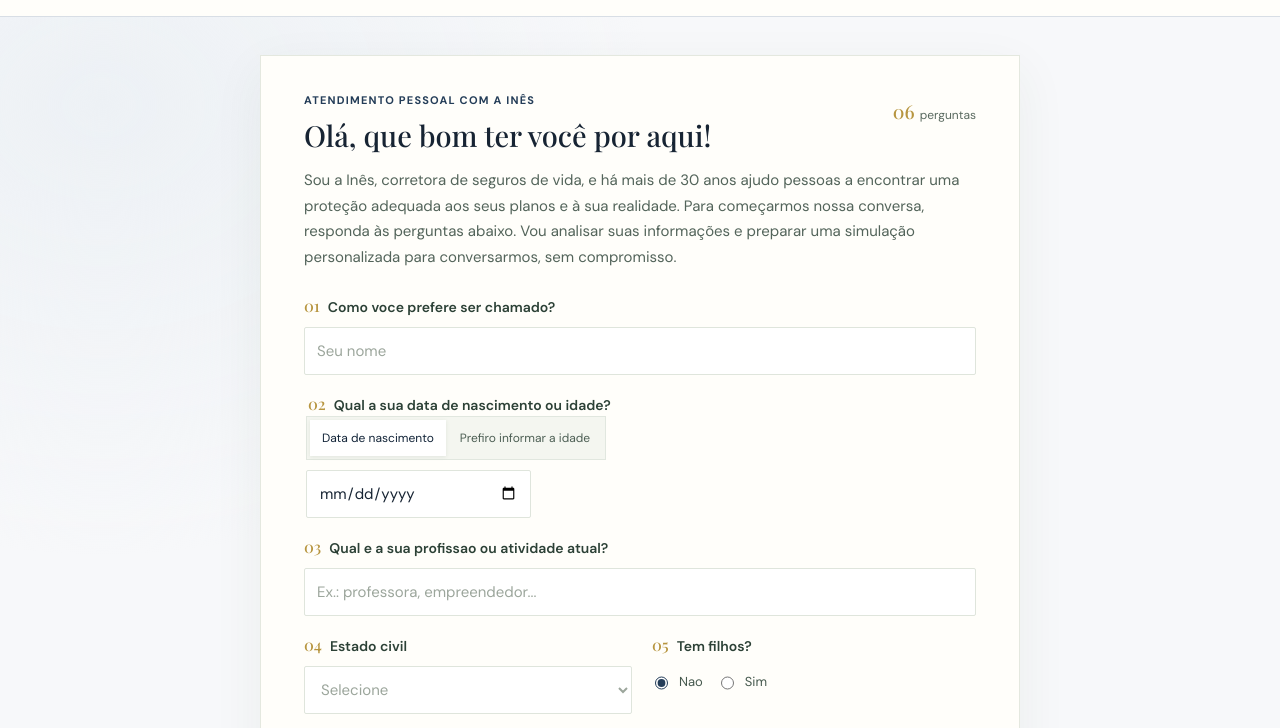
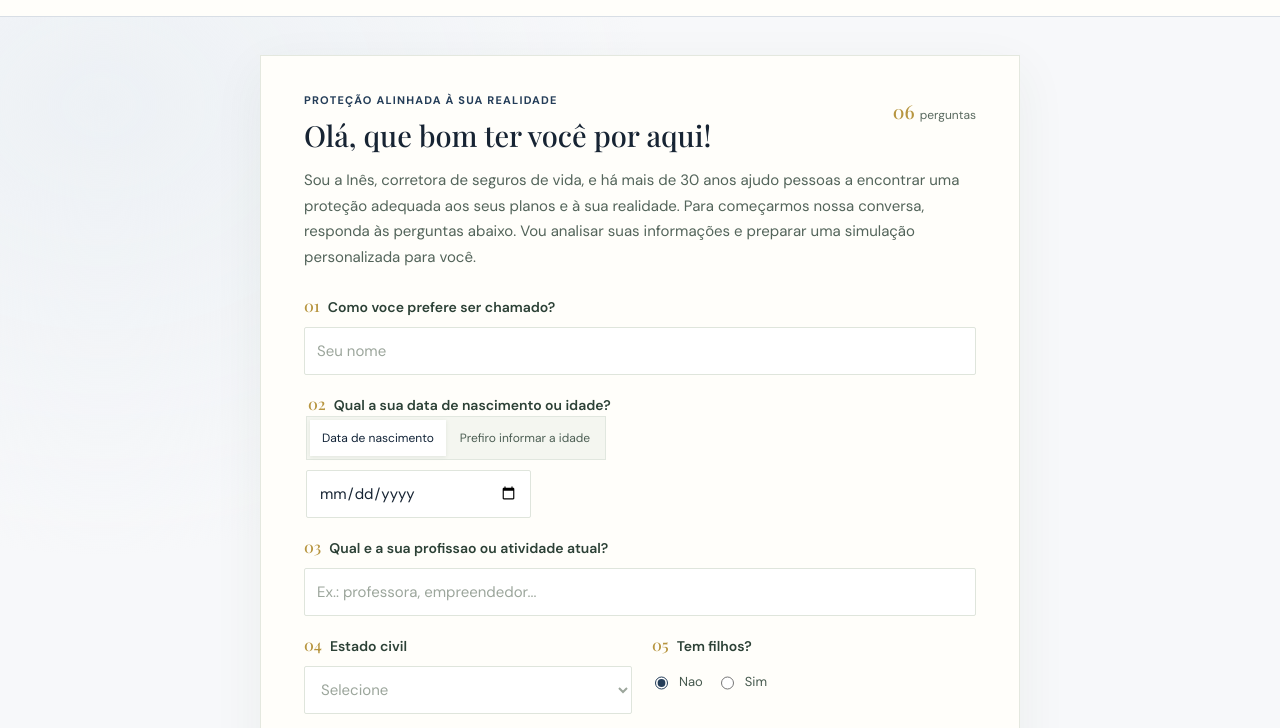
Before and after one commit to inesprazeres0-ctrl/Infovida, a website: page public/index.html in a window 1280 px wide. Shown: the part 65-793 px from the top of the page. Drawn offline with nearby package versions, Linux system fonts and the light colour scheme.

Commit message:
Publica projeto Infovida

```diff
--- a/public/index.html
+++ b/public/index.html
@@ -26,12 +26,12 @@
 				<section class="form-panel" aria-labelledby="form-title">
 					<div class="form-heading">
 						<div>
-							<p class="eyebrow form-eyebrow">Atendimento pessoal com a In&ecirc;s</p>
+							<p class="eyebrow form-eyebrow">Prote&ccedil;&atilde;o alinhada &agrave; sua realidade</p>
 							<h2 id="form-title">Ol&aacute;, que bom ter voc&ecirc; por aqui!</h2>
 						</div>
 						<div class="progress-count" aria-label="Seis perguntas"><span>06</span><small>perguntas</small></div>
 					</div>
-					<p class="form-lead">Sou a In&ecirc;s, corretora de seguros de vida, e h&aacute; mais de 30 anos ajudo pessoas a encontrar uma prote&ccedil;&atilde;o adequada aos seus planos e &agrave; sua realidade. Para come&ccedil;armos nossa conversa, responda &agrave;s perguntas abaixo. Vou analisar suas informa&ccedil;&otilde;es e preparar uma simula&ccedil;&atilde;o personalizada para conversarmos, sem compromisso.</p>
+					<p class="form-lead">Sou a In&ecirc;s, corretora de seguros de vida, e h&aacute; mais de 30 anos ajudo pessoas a encontrar uma prote&ccedil;&atilde;o adequada aos seus planos e &agrave; sua realidade. Para come&ccedil;armos nossa conversa, responda &agrave;s perguntas abaixo. Vou analisar suas informa&ccedil;&otilde;es e preparar uma simula&ccedil;&atilde;o personalizada para voc&ecirc;.</p>
 
 					<form id="contact-form" novalidate>
 						<label class="field field-wide" for="name">
```
